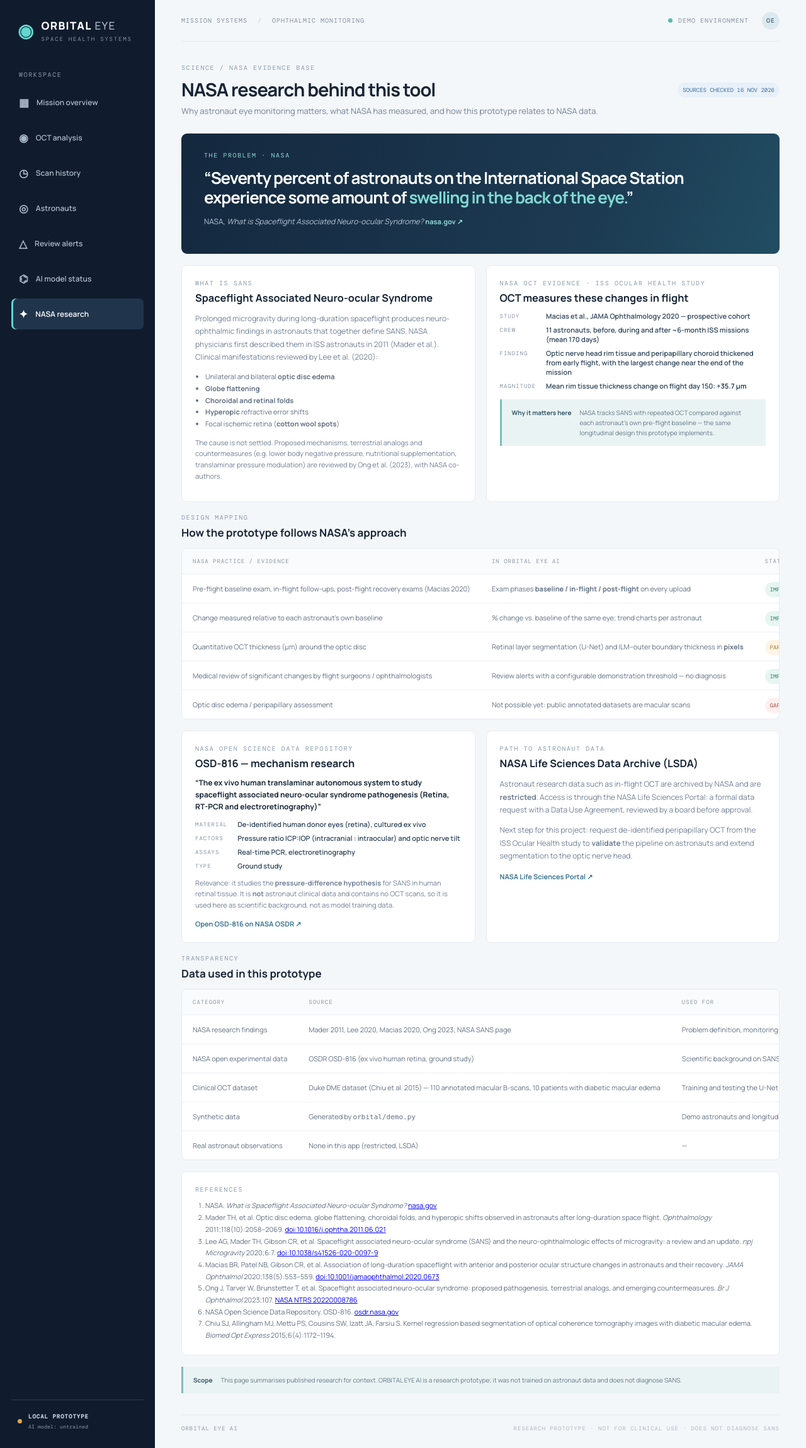
After one commit to anitoru/orbital_eye_ai, a Flask app: page /nasa in a window 1280 px wide. The commit adds this page. Shown: the whole page at 63% size. Run offline with Flask 3, Linux system fonts and the light colour scheme.

Commit message:
Add NASA research page with verified sources
New /nasa page (sidebar: NASA research): SANS definition and findings
(Mader 2011, Lee 2020), ISS Ocular Health OCT study (Macias 2020), OSDR
OSD-816 (ex vivo human retina, ground study), LSDA access path, a mapping
of NASA practice to prototype features, a data-transparency table and
references. Sources checked 16 Nov 2026.

```diff
--- a/orbital_eye_ai/app.py
+++ b/orbital_eye_ai/app.py
@@ -358,6 +358,10 @@ def register_routes(app: Flask) -> None:
     def model():
         return render_template("model.html", model=inference.model_status(get_cfg().MODEL_PATH))
 
+    @app.route("/nasa")
+    def nasa():
+        return render_template("nasa.html")
+
     # ---------------- Files (not inside static/) ----------------
     @app.route("/uploads/<path:filename>")
     def uploaded_file(filename):
--- a/orbital_eye_ai/app/templates/base.html
+++ b/orbital_eye_ai/app/templates/base.html
@@ -24,6 +24,7 @@
         <a class="{% if ep in ['astronauts', 'astronaut_detail', 'astronaut_new'] %}active{% endif %}" href="{{ url_for('astronauts') }}"><span>◎</span> Astronauts</a>
         <a class="{% if ep == 'alerts' %}active{% endif %}" href="{{ url_for('alerts') }}"><span>△</span> Review alerts</a>
         <a class="{% if ep == 'model' %}active{% endif %}" href="{{ url_for('model') }}"><span>⌬</span> AI model status</a>
+        <a class="{% if ep == 'nasa' %}active{% endif %}" href="{{ url_for('nasa') }}"><span>✦</span> NASA research</a>
       </nav>
       <div class="sidebar-bottom">
         <div class="status-dot {{ 'ok' if model_state == 'loaded' else 'off' }}"></div>
--- /dev/null
+++ b/orbital_eye_ai/app/templates/nasa.html
@@ -0,0 +1,97 @@
+{% extends "base.html" %}
+{% block title %}NASA research | ORBITAL EYE AI{% endblock %}
+{% block content %}
+<section class="page-heading">
+  <div><div class="eyebrow">SCIENCE / NASA EVIDENCE BASE</div><h1>NASA research behind this tool</h1>
+    <p>Why astronaut eye monitoring matters, what NASA has measured, and how this prototype relates to NASA data.</p></div>
+  <span class="pill info">SOURCES CHECKED 16 NOV 2026</span>
+</section>
+
+<section class="hero" style="min-height:0;padding:28px 36px">
+  <div class="hero-copy">
+    <div class="eyebrow pale">THE PROBLEM · NASA</div>
+    <h2 style="font-size:26px">“Seventy percent of astronauts on the International Space Station experience
+      some amount of <em>swelling in the back of the eye.</em>”</h2>
+    <p style="max-width:640px">NASA, <i>What is Spaceflight Associated Neuro-ocular Syndrome?</i> <a class="text-link" style="color:#8ddbd5" href="https://www.nasa.gov/image-article/what-spaceflight-associated-neuro-ocular-syndrome/" target="_blank" rel="noopener">nasa.gov ↗</a></p>
+  </div>
+</section>
+
+<div class="grid-2 mt">
+  <section class="panel auto">
+    <div class="eyebrow">WHAT IS SANS</div><h3 style="margin:6px 0 10px">Spaceflight Associated Neuro-ocular Syndrome</h3>
+    <p class="muted" style="font-size:12px;line-height:1.7">Prolonged microgravity during long-duration spaceflight produces neuro-ophthalmic findings in astronauts that together define SANS. NASA physicians first described them in ISS astronauts in 2011 (Mader et al.). Clinical manifestations reviewed by Lee et al. (2020):</p>
+    <ul class="notes">
+      <li>Unilateral and bilateral <b>optic disc edema</b></li>
+      <li><b>Globe flattening</b></li>
+      <li><b>Choroidal and retinal folds</b></li>
+      <li><b>Hyperopic</b> refractive error shifts</li>
+      <li>Focal ischemic retina (<b>cotton wool spots</b>)</li>
+    </ul>
+    <p class="muted" style="font-size:11px;line-height:1.6">The cause is not settled. Proposed mechanisms, terrestrial analogs and countermeasures (e.g. lower body negative pressure, nutritional supplementation, translaminar pressure modulation) are reviewed by Ong et al. (2023), with NASA co-authors.</p>
+  </section>
+
+  <section class="panel auto">
+    <div class="eyebrow">NASA OCT EVIDENCE · ISS OCULAR HEALTH STUDY</div><h3 style="margin:6px 0 10px">OCT measures these changes in flight</h3>
+    <dl class="kv">
+      <dt>STUDY</dt><dd>Macias et al., JAMA Ophthalmology 2020 — prospective cohort</dd>
+      <dt>CREW</dt><dd>11 astronauts, before, during and after ~6-month ISS missions (mean 170 days)</dd>
+      <dt>FINDING</dt><dd>Optic nerve head rim tissue and peripapillary choroid thickened from early flight, with the largest change near the end of the mission</dd>
+      <dt>MAGNITUDE</dt><dd>Mean rim tissue thickness change on flight day 150: <b>+35.7 µm</b></dd>
+    </dl>
+    <div class="notice" style="margin-top:14px"><b>Why it matters here</b><span>NASA tracks SANS with repeated OCT compared against each astronaut's own pre-flight baseline — the same longitudinal design this prototype implements.</span></div>
+  </section>
+</div>
+
+<section class="section-head mt"><div><div class="eyebrow">DESIGN MAPPING</div><h3>How the prototype follows NASA's approach</h3></div></section>
+<div class="table-wrap"><table><thead><tr><th>NASA PRACTICE / EVIDENCE</th><th>IN ORBITAL EYE AI</th><th>STATUS</th></tr></thead><tbody>
+<tr><td>Pre-flight baseline exam, in-flight follow-ups, post-flight recovery exams (Macias 2020)</td><td>Exam phases <b>baseline / in-flight / post-flight</b> on every upload</td><td><span class="pill ok">IMPLEMENTED</span></td></tr>
+<tr><td>Change measured relative to each astronaut's own baseline</td><td>% change vs. baseline of the same eye; trend charts per astronaut</td><td><span class="pill ok">IMPLEMENTED</span></td></tr>
+<tr><td>Quantitative OCT thickness (µm) around the optic disc</td><td>Retinal layer segmentation (U-Net) and ILM–outer boundary thickness in <b>pixels</b></td><td><span class="pill acceptable">PARTIAL — MACULAR, PIXELS</span></td></tr>
+<tr><td>Medical review of significant changes by flight surgeons / ophthalmologists</td><td>Review alerts with a configurable demonstration threshold — no diagnosis</td><td><span class="pill ok">IMPLEMENTED</span></td></tr>
+<tr><td>Optic disc edema / peripapillary assessment</td><td>Not possible yet: public annotated datasets are macular scans</td><td><span class="pill poor">GAP</span></td></tr>
+</tbody></table></div>
+
+<div class="grid-2 mt">
+  <section class="panel auto">
+    <div class="eyebrow">NASA OPEN SCIENCE DATA REPOSITORY</div><h3 style="margin:6px 0 10px">OSD-816 — mechanism research</h3>
+    <p style="font-size:12px;line-height:1.6;margin:0 0 10px"><b>“The ex vivo human translaminar autonomous system to study spaceflight associated neuro-ocular syndrome pathogenesis (Retina, RT-PCR and electroretinography)”</b></p>
+    <dl class="kv">
+      <dt>MATERIAL</dt><dd>De-identified human donor eyes (retina), cultured ex vivo</dd>
+      <dt>FACTORS</dt><dd>Pressure ratio ICP:IOP (intracranial : intraocular) and optic nerve tilt</dd>
+      <dt>ASSAYS</dt><dd>Real-time PCR, electroretinography</dd>
+      <dt>TYPE</dt><dd>Ground study</dd>
+    </dl>
+    <p class="muted" style="font-size:11px;line-height:1.6">Relevance: it studies the <b>pressure-difference hypothesis</b> for SANS in human retinal tissue. It is <b>not</b> astronaut clinical data and contains no OCT scans, so it is used here as scientific background, not as model training data.</p>
+    <a class="text-link" href="https://osdr.nasa.gov/bio/repo/data/studies/OSD-816" target="_blank" rel="noopener">Open OSD-816 on NASA OSDR ↗</a>
+  </section>
+
+  <section class="panel auto">
+    <div class="eyebrow">PATH TO ASTRONAUT DATA</div><h3 style="margin:6px 0 10px">NASA Life Sciences Data Archive (LSDA)</h3>
+    <p class="muted" style="font-size:12px;line-height:1.7">Astronaut research data such as in-flight OCT are archived by NASA and are <b>restricted</b>. Access is through the NASA Life Sciences Portal: a formal data request with a Data Use Agreement, reviewed by a board before approval.</p>
+    <p class="muted" style="font-size:12px;line-height:1.7">Next step for this project: request de-identified peripapillary OCT from the ISS Ocular Health study to <b>validate</b> the pipeline on astronauts and extend segmentation to the optic nerve head.</p>
+    <a class="text-link" href="https://nlsp.nasa.gov/explore/lsdahome" target="_blank" rel="noopener">NASA Life Sciences Portal ↗</a>
+  </section>
+</div>
+
+<section class="section-head mt"><div><div class="eyebrow">TRANSPARENCY</div><h3>Data used in this prototype</h3></div></section>
+<div class="table-wrap"><table><thead><tr><th>CATEGORY</th><th>SOURCE</th><th>USED FOR</th></tr></thead><tbody>
+<tr><td>NASA research findings</td><td>Mader 2011, Lee 2020, Macias 2020, Ong 2023; NASA SANS page</td><td>Problem definition, monitoring design (baseline → follow-up), alert concept</td></tr>
+<tr><td>NASA open experimental data</td><td>OSDR OSD-816 (ex vivo human retina, ground study)</td><td>Scientific background on SANS mechanisms only</td></tr>
+<tr><td>Clinical OCT dataset</td><td>Duke DME dataset (Chiu et al. 2015) — 110 annotated macular B-scans, 10 patients with diabetic macular edema</td><td>Training and testing the U-Net</td></tr>
+<tr><td>Synthetic data</td><td>Generated by <code>orbital/demo.py</code></td><td>Demo astronauts and longitudinal trends</td></tr>
+<tr><td>Real astronaut observations</td><td>None in this app (restricted, LSDA)</td><td>—</td></tr>
+</tbody></table></div>
+
+<section class="panel auto mt"><div class="eyebrow">REFERENCES</div>
+  <ol class="notes" style="font-size:11px">
+    <li>NASA. <i>What is Spaceflight Associated Neuro-ocular Syndrome?</i> <a href="https://www.nasa.gov/image-article/what-spaceflight-associated-neuro-ocular-syndrome/" target="_blank" rel="noopener">nasa.gov</a></li>
+    <li>Mader TH, et al. Optic disc edema, globe flattening, choroidal folds, and hyperopic shifts observed in astronauts after long-duration space flight. <i>Ophthalmology</i> 2011;118(10):2058–2069. <a href="https://doi.org/10.1016/j.ophtha.2011.06.021" target="_blank" rel="noopener">doi:10.1016/j.ophtha.2011.06.021</a></li>
+    <li>Lee AG, Mader TH, Gibson CR, et al. Spaceflight associated neuro-ocular syndrome (SANS) and the neuro-ophthalmologic effects of microgravity: a review and an update. <i>npj Microgravity</i> 2020;6:7. <a href="https://doi.org/10.1038/s41526-020-0097-9" target="_blank" rel="noopener">doi:10.1038/s41526-020-0097-9</a></li>
+    <li>Macias BR, Patel NB, Gibson CR, et al. Association of long-duration spaceflight with anterior and posterior ocular structure changes in astronauts and their recovery. <i>JAMA Ophthalmol</i> 2020;138(5):553–559. <a href="https://doi.org/10.1001/jamaophthalmol.2020.0673" target="_blank" rel="noopener">doi:10.1001/jamaophthalmol.2020.0673</a></li>
+    <li>Ong J, Tarver W, Brunstetter T, et al. Spaceflight associated neuro-ocular syndrome: proposed pathogenesis, terrestrial analogs, and emerging countermeasures. <i>Br J Ophthalmol</i> 2023;107. <a href="https://ntrs.nasa.gov/citations/20220008786" target="_blank" rel="noopener">NASA NTRS 20220008786</a></li>
+    <li>NASA Open Science Data Repository. OSD-816. <a href="https://osdr.nasa.gov/bio/repo/data/studies/OSD-816" target="_blank" rel="noopener">osdr.nasa.gov</a></li>
+    <li>Chiu SJ, Allingham MJ, Mettu PS, Cousins SW, Izatt JA, Farsiu S. Kernel regression based segmentation of optical coherence tomography images with diabetic macular edema. <i>Biomed Opt Express</i> 2015;6(4):1172–1194.</li>
+  </ol>
+</section>
+<div class="notice"><b>Scope</b><span>This page summarises published research for context. ORBITAL EYE AI is a research prototype; it was not trained on astronaut data and does not diagnose SANS.</span></div>
+{% endblock %}
```
Also changed, not shown: orbital_eye_ai/tests/test_upload.py (+1 -1 lines), orbital_eye_ai/README.md.
